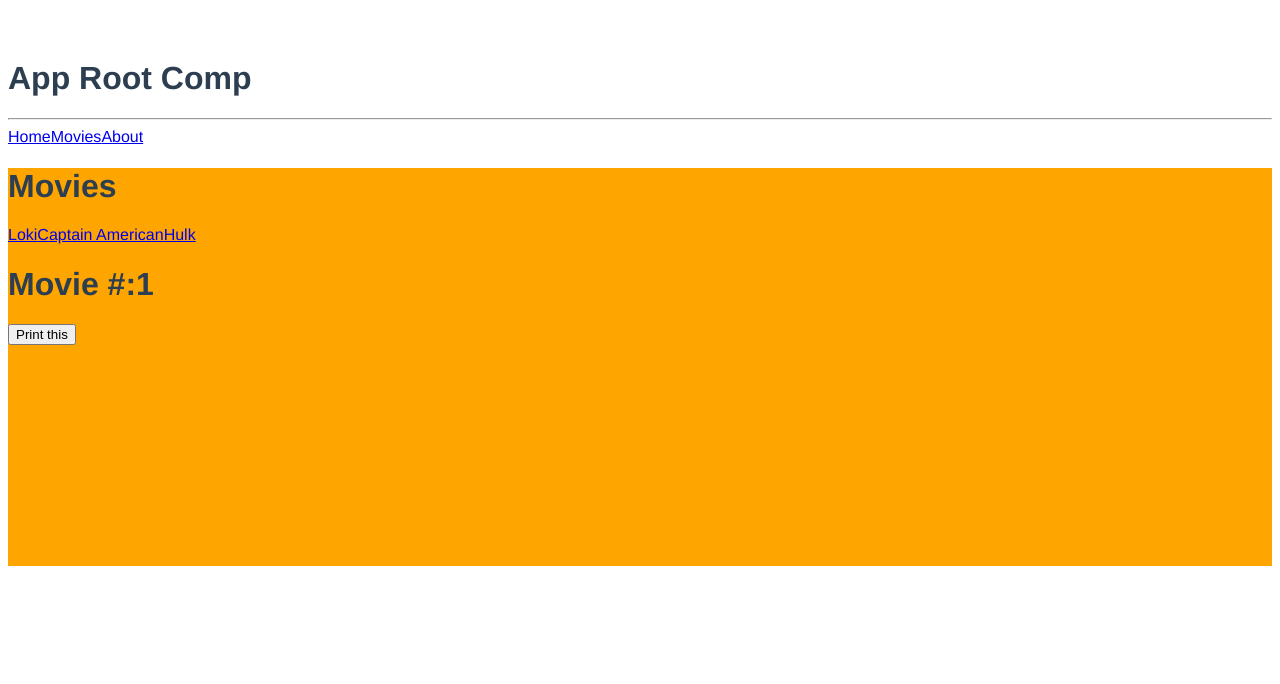
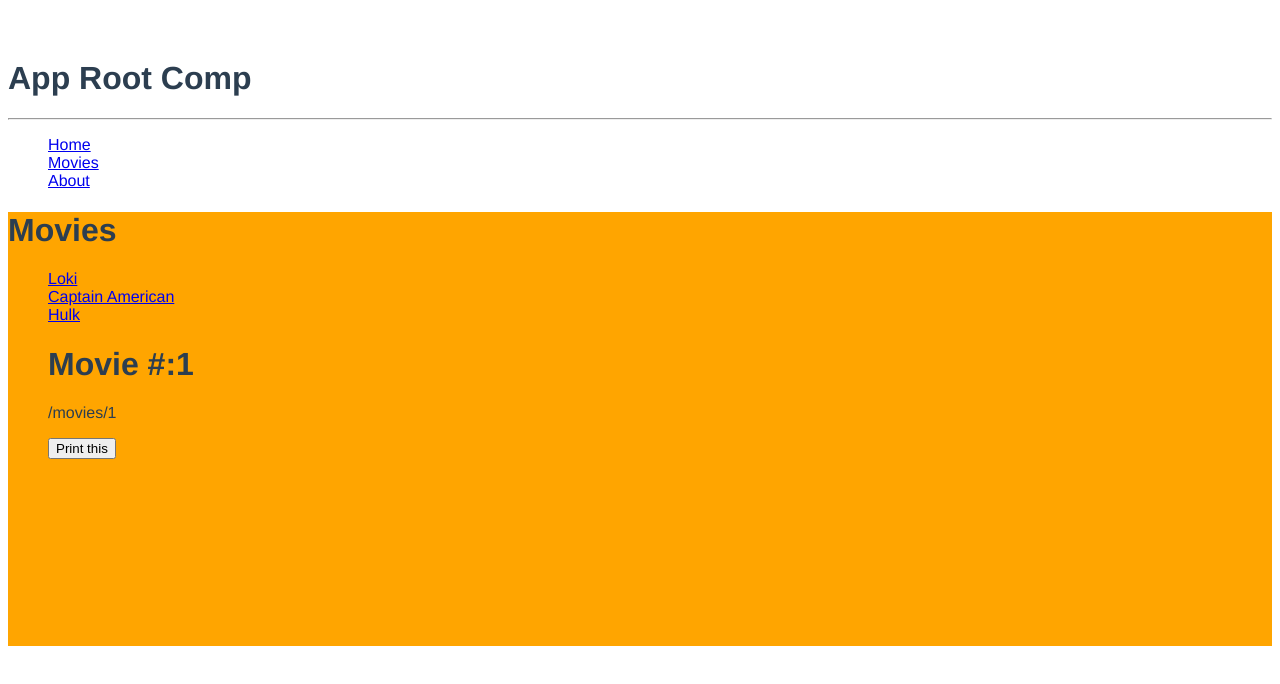
Before and after one commit to f2xiao/learn-vue, a Vue app in the folder basics-vue/: page /#/movies/1 in a window 1280 px wide. Shown: the top 684 px of the page. Built offline with nearby package versions, Linux system fonts and the light colour scheme.

Commit message:
Add dynamic routes params and fullPath

```diff
--- a/basics-vue/src/App.vue
+++ b/basics-vue/src/App.vue
@@ -2,9 +2,14 @@
   <div id="app">
     <h1>App Root Comp</h1>
     <hr />
-    <router-link to="/home">Home</router-link>
-    <router-link to="/movies">Movies</router-link>
-    <router-link to="/about">About</router-link>
+    <ul>
+      <li><router-link to="/home">Home</router-link></li>
+      <li><router-link to="/movies">Movies</router-link></li>
+      <li><router-link to="/about">About</router-link></li>
+    </ul>
+
+
+
 
     <router-view></router-view>
   </div>
@@ -22,4 +27,7 @@ export default {};
   color: #2c3e50;
   margin-top: 60px;
 }
+ul,li{
+  list-style: none;
+}
 </style>
--- a/basics-vue/src/components/About.vue
+++ b/basics-vue/src/components/About.vue
@@ -1,8 +1,13 @@
 <template>
   <div class="about-container">
     <h1>About</h1>
-    <router-link to="/about">Left</router-link>
-    <router-link to="/about/right">Right</router-link>
+    <ul>
+      <li> <router-link to="/about">Left</router-link></li>
+      <li><router-link to="/about/right">Right</router-link></li>
+
+    </ul>
+
+
     <router-view></router-view>
   </div>
 </template>
--- a/basics-vue/src/components/Movie.vue
+++ b/basics-vue/src/components/Movie.vue
@@ -1,6 +1,7 @@
 <template>
   <div class="movies-container">
     <h1>Movie #:{{id}}</h1>
+    <p>{{$route.fullPath}}</p>
     <button @click="showThis">Print this</button>
   </div>
 </template>
@@ -10,7 +11,7 @@ export default {
   props:['id'],
   methods: {
     showThis(){
-      console.log(this.id);
+      console.log(this);
     }
   },
 
--- a/basics-vue/src/components/Movies.vue
+++ b/basics-vue/src/components/Movies.vue
@@ -1,10 +1,15 @@
 <template>
   <div class="movies-container">
     <h1>Movies</h1>
-       <router-link to="/movies/1">Loki</router-link>
-    <router-link to="/movies/2">Captain American</router-link>
-    <router-link to="/movies/3">Hulk</router-link>
-    <router-view></router-view>
+    <ul>
+      <li> <router-link to="/movies/1">Loki</router-link></li>
+      <li> <router-link to="/movies/2">Captain American</router-link></li>
+      <li><router-link to="/movies/3">Hulk</router-link>
+    <router-view></router-view></li>
+    </ul>
+
+
+
   </div>
 </template>
 
--- a/basics-vue/src/router/index.js
+++ b/basics-vue/src/router/index.js
@@ -28,6 +28,7 @@ const router = new VueRouter({
     },
     {
       path: "/movies",
+      redirect:'/movies/3',
       component: Movies,
       children: [
         { path: '/movies/:id',component: Movie ,props: true},
```
